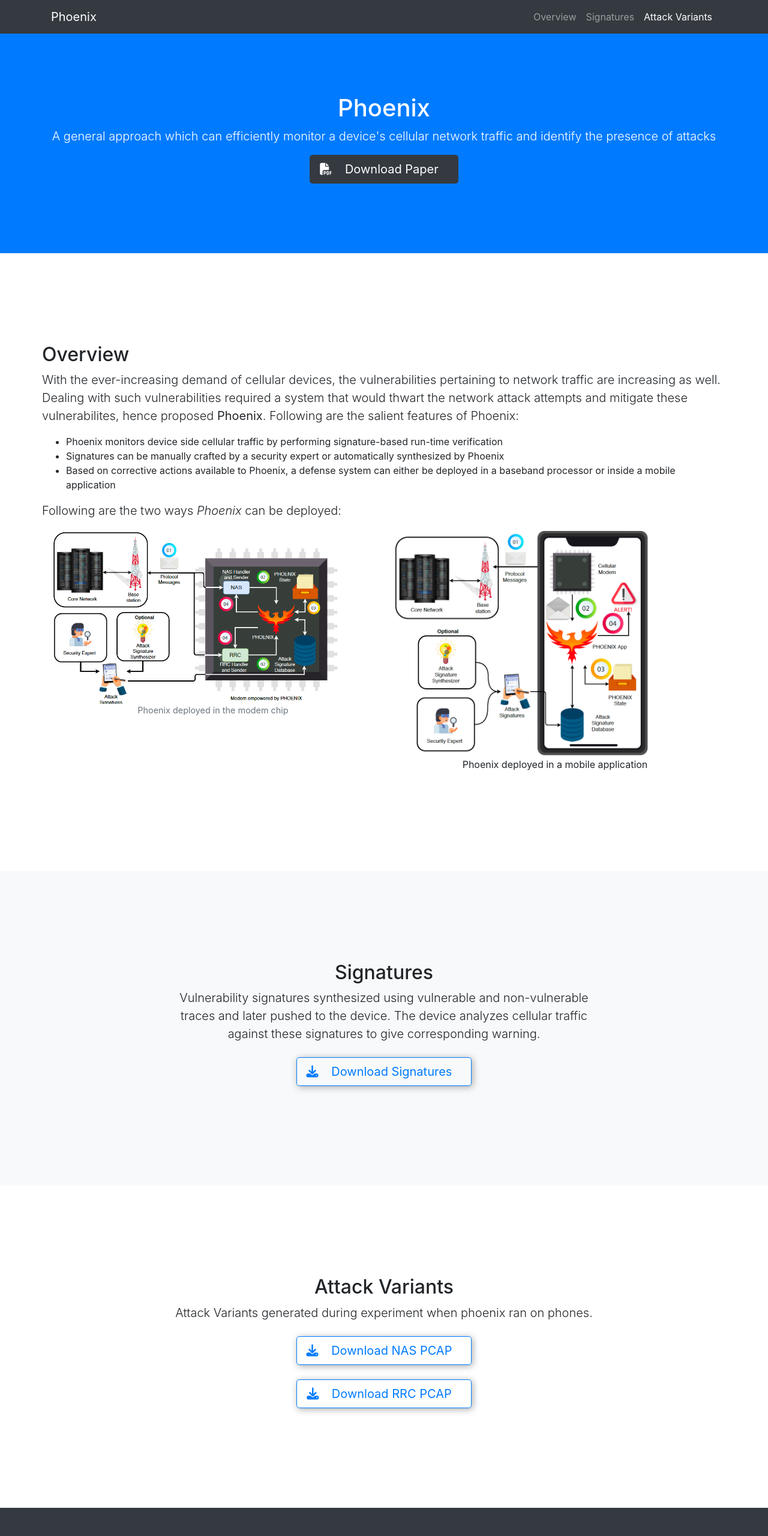
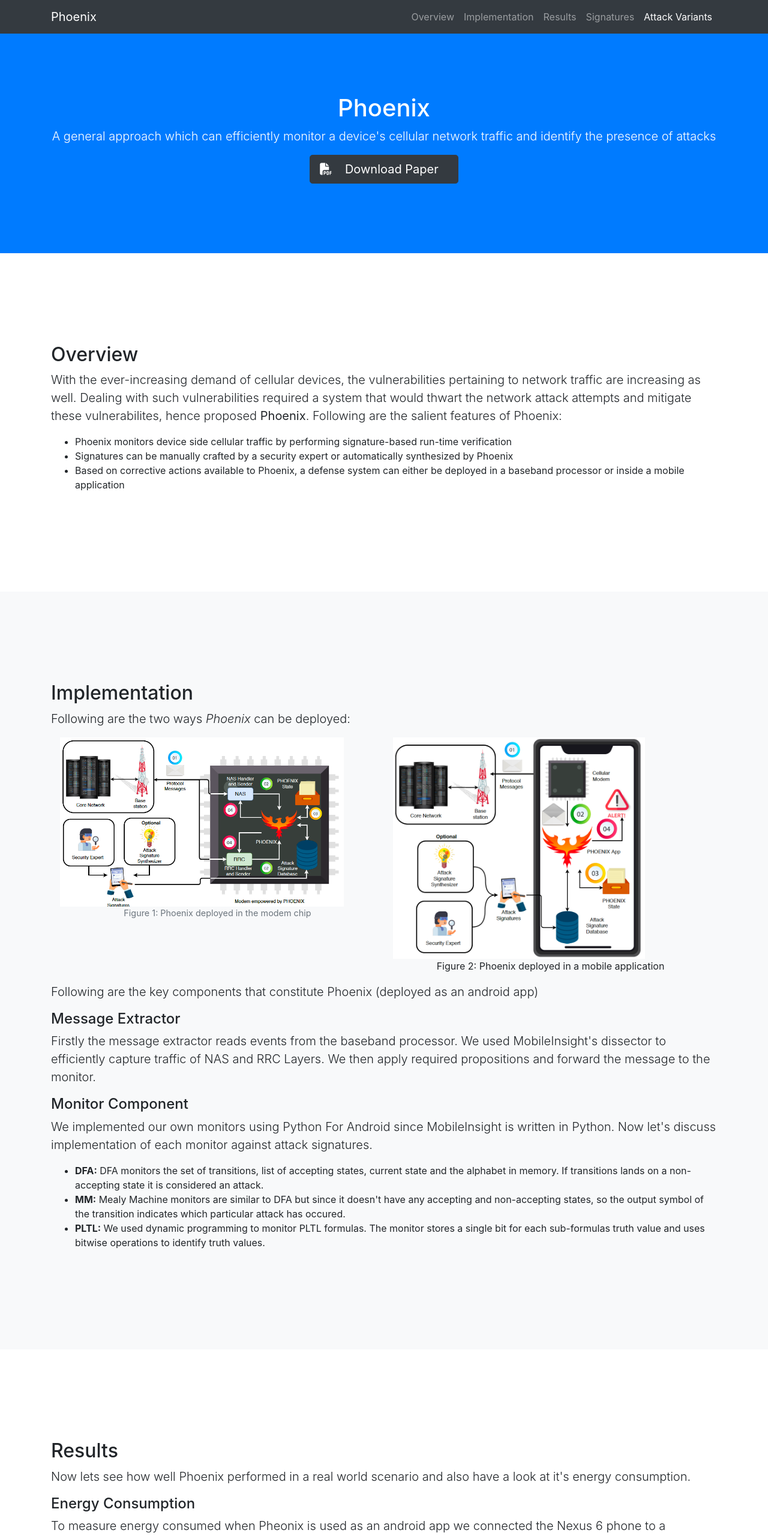
Before and after one commit to phoenixlte/phoenixlte.github.io, a website with bundled scripts: page index.html in a window 1280 px wide. Shown: the top 2560 px of the page at 60% size. Built offline with nearby package versions, Linux system fonts and the light colour scheme.

Commit message:
Added images and updated sections to add results and implementation

```diff
--- a/index.html
+++ b/index.html
@@ -40,6 +40,12 @@
             <a class="nav-link js-scroll-trigger" href="#about">Overview</a>
           </li>
           <li class="nav-item">
+            <a class="nav-link js-scroll-trigger" href="#implementation">Implementation</a>
+          </li>
+          <li class="nav-item">
+            <a class="nav-link js-scroll-trigger" href="#results">Results</a>
+          </li>
+          <li class="nav-item">
             <a class="nav-link js-scroll-trigger" href="#signatures">Signatures</a>
           </li>
           <li class="nav-item">
@@ -60,32 +66,66 @@
 
   <section id="about">
     <div class="container">
-      <div class="row">
-          <h2 class="text-center">Overview</h2>
+          <h2>Overview</h2>
           <p class="lead">With the ever-increasing demand of cellular devices, the vulnerabilities pertaining to network traffic are increasing as well. Dealing with such vulnerabilities required a system that would thwart the network attack attempts and mitigate these vulnerabilites, hence proposed <b>Phoenix</b>. Following are the salient features of Phoenix:</p>
           <ul>
             <li>Phoenix monitors device side cellular traffic by performing signature-based run-time verification</li>
             <li>Signatures can be manually crafted by a security expert or automatically synthesized by Phoenix</li>
             <li>Based on corrective actions available to Phoenix, a defense system can either be deployed in a baseband processor or inside a mobile application</li>
           </ul>
-          <p class="lead">Following are the two ways <em>Phoenix</em> can be deployed:</p>
+     </div>
+  </section>
+
+  <section id="implementation" class="bg-light">
+    <div class="container">
+      <h2>Implementation</h2>
+        <p class="lead">Following are the two ways <em>Phoenix</em> can be deployed:</p>
           <div class="col-lg-12">
             <div class="row">
               <div class="col-lg-6">
                 <figure class="figure">
                   <img src="assets/images/phoenix_modem.png" alt="Phoenix in Modem" class="img-fluid" style="width: 90%; height: 90%;">
-                  <figcaption class="figure-caption text-center">Phoenix deployed in the modem chip</figcaption>
+                  <figcaption class="figure-caption text-center">Figure 1: Phoenix deployed in the modem chip</figcaption>
                 </figure>
               </div>
               <div class="col-lg-6">
                 <figure class="figure">
                 <img src="assets/images/phoenix_app.png" alt="Phoenix in Modem" class="img-fluid" style="height: 80%; width: 80%;">
-                <figcaption class="fig-caption text-center">Phoenix deployed in a mobile application</figcaption>
+                <figcaption class="fig-caption text-center">Figure 2: Phoenix deployed in a mobile application</figcaption>
               </figure>
               </div>
+              <p class="lead">Following are the key components that constitute Phoenix (deployed as an android app)</p><br/>
             </div>
           </div>
-      </div>
+          <h4>Message Extractor</h3>
+          <p class="lead">Firstly the message extractor reads events from the baseband processor. We used MobileInsight's dissector to efficiently capture traffic of NAS and RRC Layers. We then apply required propositions and forward the message to the monitor.</p>
+          <h4>Monitor Component</h3>
+          <p class="lead">We implemented our own monitors using Python For Android since MobileInsight is written in Python. Now let's discuss implementation of each monitor against attack signatures.</p>
+          <ul>
+            <li><strong>DFA:</strong> DFA monitors the set of transitions, list of accepting states, current state and the alphabet in memory. If transitions lands on a non-accepting state it is considered an attack.</li>
+            <li><strong>MM:</strong> Mealy Machine monitors are similar to DFA but since it doesn't have any accepting and non-accepting states, so the output symbol of the transition indicates which particular attack has occured.</li>
+            <li><strong>PLTL:</strong> We used dynamic programming to monitor PLTL formulas. The monitor stores a single bit for each sub-formulas truth value and uses bitwise operations to identify truth values.</li>
+          </ul>
+    </div>
+  </section>
+
+  <section id="results">
+    <div class="container">
+      <h2>Results</h2>
+      <p class="lead">Now lets see how well Phoenix performed in a real world scenario and also have a look at it's energy consumption.</p>
+      <h4>Energy Consumption</h4>
+      <p class="lead">To measure energy consumed when Pheonix is used as an android app we connected the Nexus 6 phone to a Monsoon Power Meter. The results can be seen as follows:</p>
+      <figure class="figure">
+        <img src="assets/images/power_chart.png" alt="Power consumption chart for Phoenix" class="img-fluid float-center mx-auto d-block" style="height: 50%; width: 50%;">
+        <figcaption class="fig-caption text-center">Figure 3: Power Consumption with different monitors running on Phoenix</figcaption>
+      </figure>
+      <h4>Real World Evaluation</h4>
+      <p class="lead">We deployed pheonix on two Pixel 3 devices running on 4 major US Cellular networks. The experiment included running Pheonix for approximately 12 hours using Pixel as our daily devices. Following are the results showing warnings using different monitors in Phoenix:</p>
+      <figure class="figure">
+        <img src="assets/images/real_world.png" alt="Real World Evaluation running Phoenix on daily use devices" class="img-fluid mx-auto d-block mb-3" style="width: 50%; height: 50%;">
+        <figcaption class="fig-caption text-center">Figure 4: Warnings triggered when Phoenix ran on Pixel 3</figcaption>
+      </figure>
+      <p class="lead">As evident from the figure above we can see that DFA proves to be inadequate and produces a large amount of false warnings. Mealy machine on other hand produced no false warnings and thus won't disturb the user with false alarms. Whereas, PLTL produced some warnings which upon inspection turned out to be actual misconfigurations on part of the cellular providers. For example, we found that EMM information is sent in plaintext which is actual misconfiguration by the said cellular providers.</p>
     </div>
   </section>
 
```
Also changed, not shown: assets/images/power_chart.png (added), assets/images/real_world.png (added), 3 other files.
